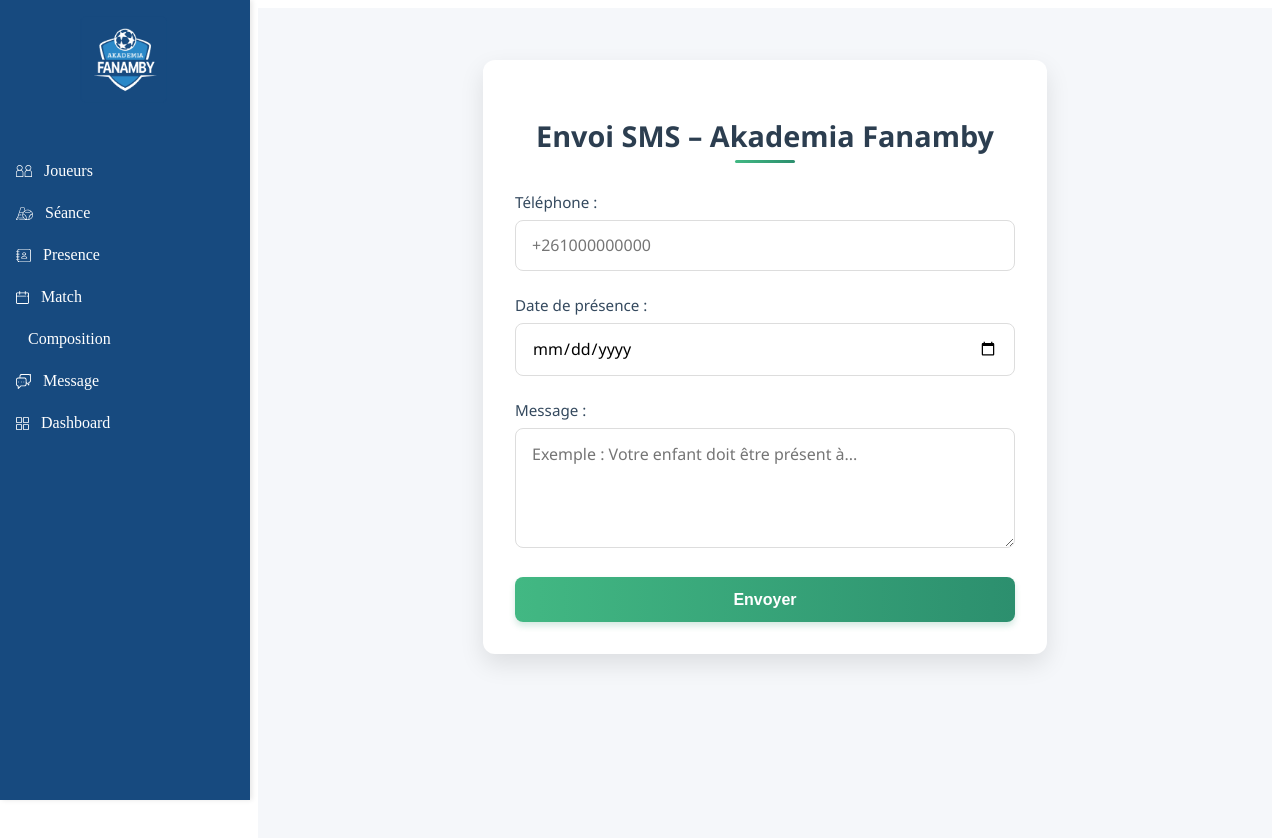
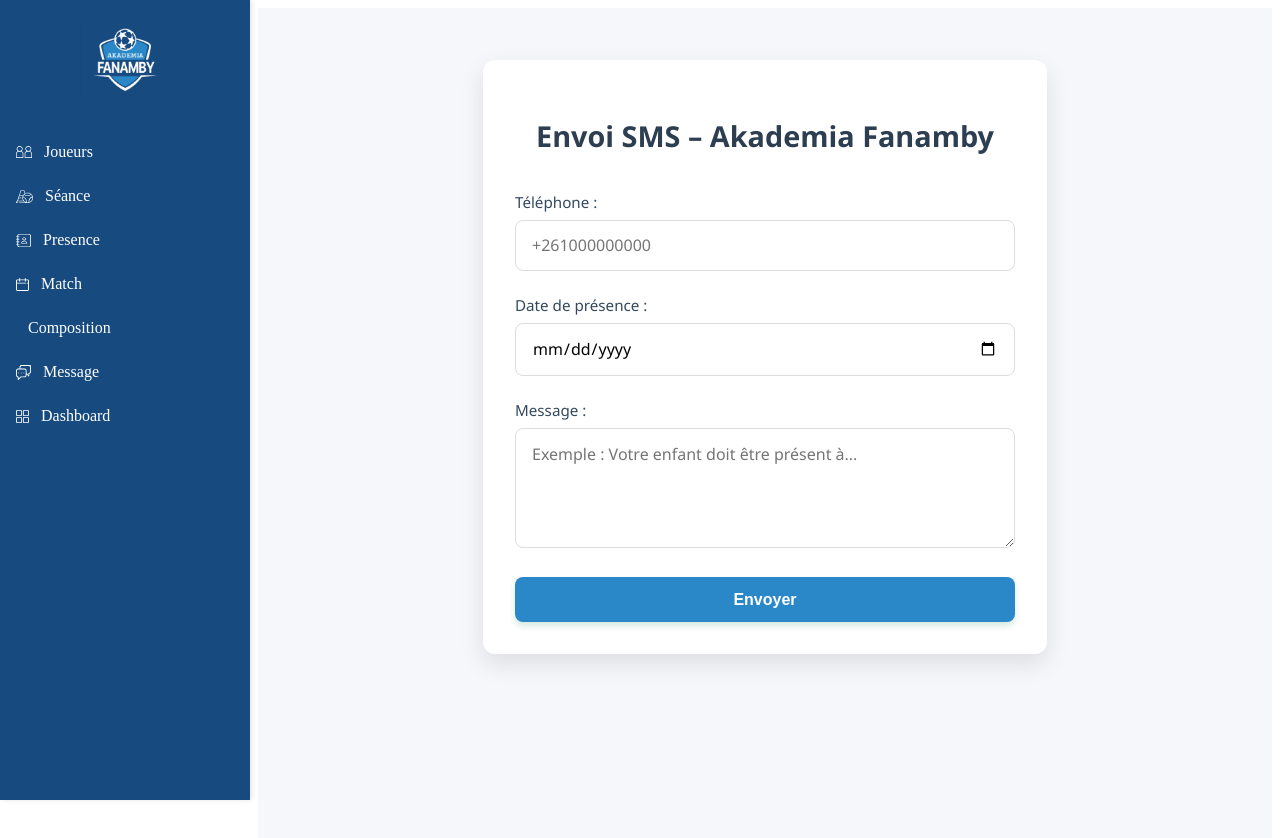
Before and after one commit to MisaLalaina/fanamby-presence, a Vue app: page /message in a window 1280 px wide. Shown: the top 838 px of the page. Built offline with nearby package versions, Linux system fonts and the light colour scheme.

Commit message:
ajouter de style css sur sidebar

```diff
--- a/src/components/MyDropdown.vue
+++ b/src/components/MyDropdown.vue
@@ -44,6 +44,11 @@ export default {
   color: #fff;
   transition: all 0.2s ease;
   border-radius: 4px;
+  text-align: center;
+  width: 20px;
+  height: 20px;
+
+
 }
 
 li:hover {
--- a/src/components/SideBar.vue
+++ b/src/components/SideBar.vue
@@ -19,7 +19,7 @@ import MyDropdown from './MyDropdown.vue';
           <li>
             <router-link to="/" class="dropdown-item" active-class="active" exact>
               <i class="fas fa-list"></i>
-              <span>Liste Joueurs</span>
+              <span>Registre Joueurs</span>
             </router-link>
           </li>
           <li>
@@ -291,12 +291,13 @@ import MyDropdown from './MyDropdown.vue';
 
 
 
-.nav-menu {
+/* .nav-menu {
   flex: 1;
   padding: 20px 0;
   overflow-y: auto;
   justify-content: center;
   align-items: center;
+  color: #ffff;
 }
 
 .nav-item {
@@ -330,7 +331,7 @@ import MyDropdown from './MyDropdown.vue';
 
 .nav-item.active i {
   color: white;
-}
+} */
 
 
 </style>
--- a/src/views/MsgForm.vue
+++ b/src/views/MsgForm.vue
@@ -94,17 +94,17 @@
     padding-bottom: 0.5rem;
   }
 
-  h2::after {
-    content: '';
+  /* h2::after { */
+    /* content: '';
     position: absolute;
     bottom: 0;
     left: 50%;
     transform: translateX(-50%);
     width: 60px;
-    height: 3px;
-    background: linear-gradient(to right, #42b883, #2c8f6e);
-    border-radius: 3px;
-  }
+    height: 3px; */
+    /* background: linear-gradient(to right, #42b883, #2c8f6e); */
+    /* border-radius: 3px; */
+  /* } */
 
   form div {
     margin-bottom: 1.5rem;
@@ -130,11 +130,11 @@
     font-family: inherit;
   }
 
-  input:focus, textarea:focus {
+  /* input:focus, textarea:focus {
     outline: none;
     border-color: #42b883;
     box-shadow: 0 0 0 3px rgba(66, 184, 131, 0.2);
-  }
+  } */
 
   textarea {
     min-height: 120px;
@@ -142,7 +142,7 @@
   }
 
   button {
-    background: linear-gradient(to right, #42b883, #2c8f6e);
+    background: #2A88C8;
     color: white;
     padding: 0.85rem 1.5rem;
     border: none;
```
